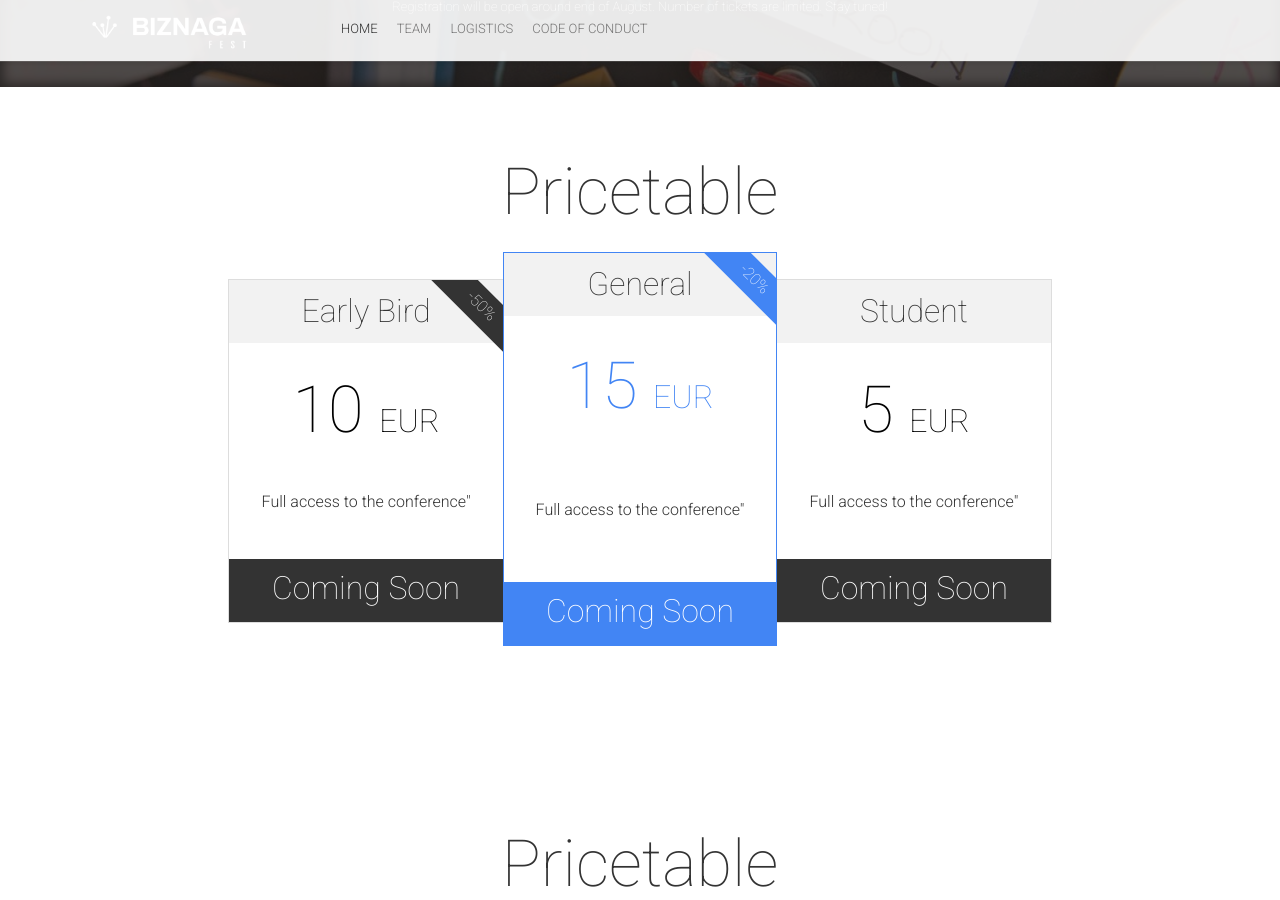
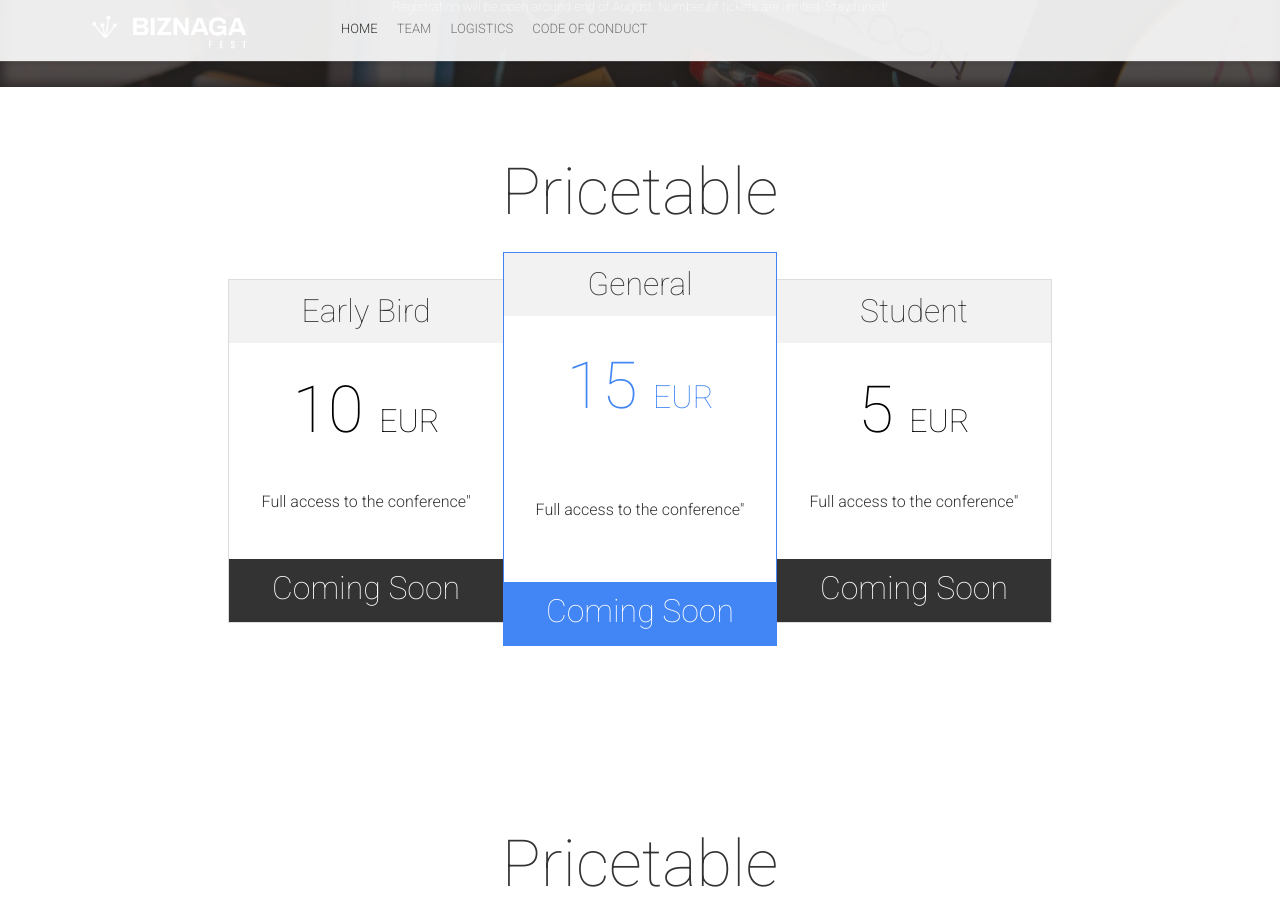
Before and after one commit to GDGMalaga/BiznagaFest-22, a Jekyll site: the page built from index.html, in a window 1280 px wide and 900 px high, scrolled down 4191 px. Built offline with Jekyll 4.4.1, drawn with Linux system fonts in a browser that asks for light colours; nearby versions of some CDN libraries; comment, search, counter and statistics services are not loaded.

Commit message:
feat(_config.yml): remove ribbons

```diff
--- a/_config.yml
+++ b/_config.yml
@@ -140,7 +140,6 @@ ticketsOffers:
   price: "10"
   priceCurrency: "EUR"
   ticketsNumber: "150"
-  ribbon: "-50%"
   buyButtonLink: "http://dfua.ticketforevent.com/"
   buyButtonText: "Buy Now"
   ticketContentList: [Full access to the conference"]
@@ -153,7 +152,6 @@ ticketsOffers:
   price: "15"
   priceCurrency: "EUR"
   ticketsNumber: "100"
-  ribbon: "-20%"
   featured: true
   buyButtonLink: "http://dfua.ticketforevent.com/"
   buyButtonText: "Buy Now"
```
